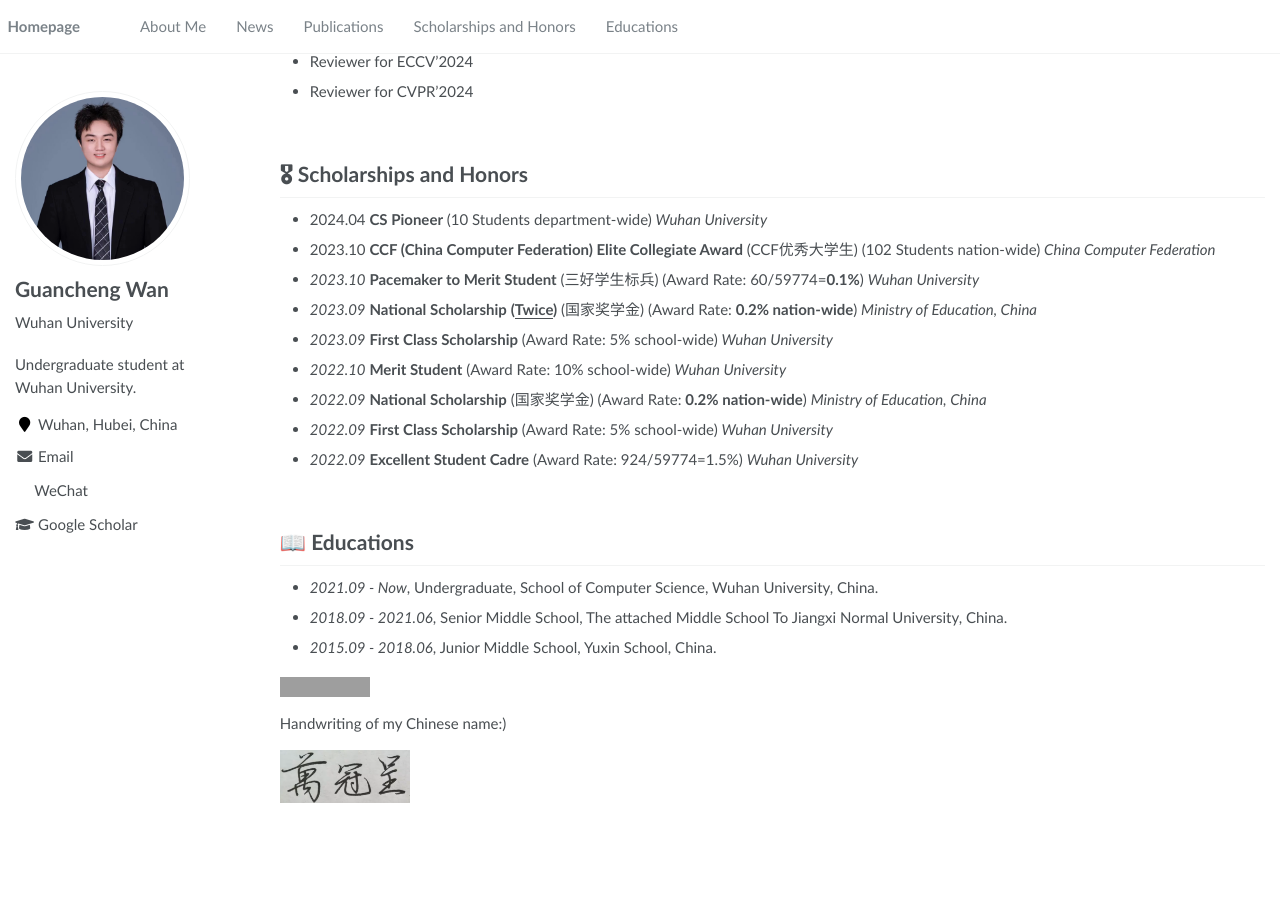
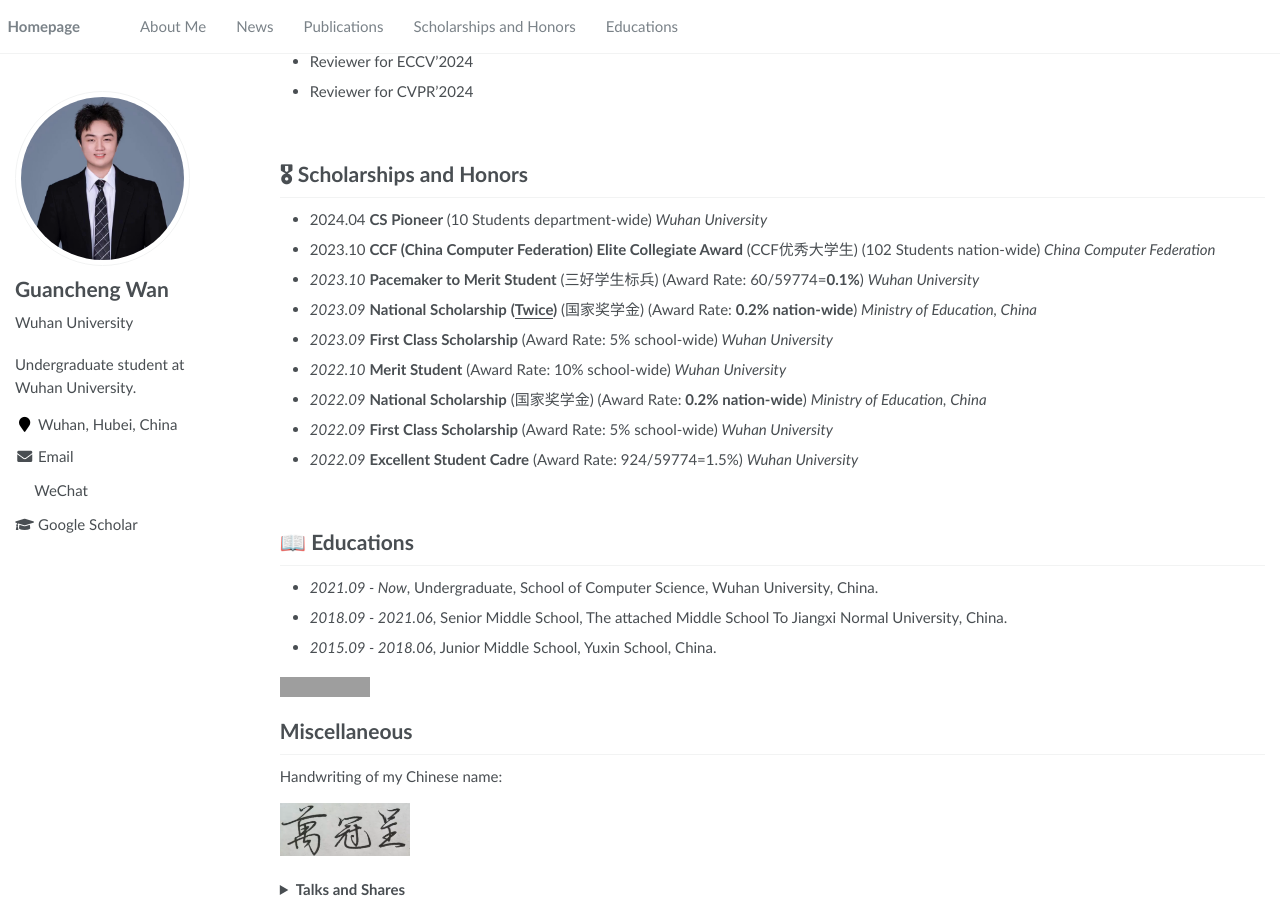
Before and after one commit to SuHui03/guanchengWan.github.io, a Jekyll site: the page built from _pages/about.md, in a window 1280 px wide and 900 px high, scrolled down 2408 px. Built offline with Jekyll 4.4.1, drawn with Linux system fonts in a browser that asks for light colours; formulas are drawn with MathJax 3; before the commit the page ends 3211 px from its top, so only the background shows below that; some of the changed text lies outside the part shown; grey boxes are pictures that could not be loaded.

Commit message:
Update about.md

```diff
--- a/_pages/about.md
+++ b/_pages/about.md
@@ -225,6 +225,20 @@ hspace="10" wspace="20" src="../images/flsurvey.png">
 <dl><a href="https://clustrmaps.com/site/1bxa7" title="Visit tracker"><img src="//clustrmaps.com/map_v2.png?cl=080808&w=400&t=n&d=3d-gAqSb6Wx-DoL_BIvviv0g9ivHnOPl9-3M98ywjqw&co=ffffff&ct=808080" /></a></dl>
 
 
-Handwriting of my Chinese name:)
+
+
+# Miscellaneous
+
+Handwriting of my Chinese name:
 <dl><img align="left" height="auto"  width="130"
  src="../images/handwrite.png"></dl>
+
+<br/>
+<br/>
+<br/>
+
+
+<details>
+  <summary><strong>Talks and Shares</strong></summary>
+
+  - [【GeoScience Café 第 382 期】泛化图学习与本科生科研经历分享_哔哩哔哩_bilibili](https://www.bilibili.com/video/BV1gZ42177VL/?spm_id_from=333.337.search-card.all.click&vd_source=0b7a3cc3d3ec288abaca83b9a7e036af)
```
